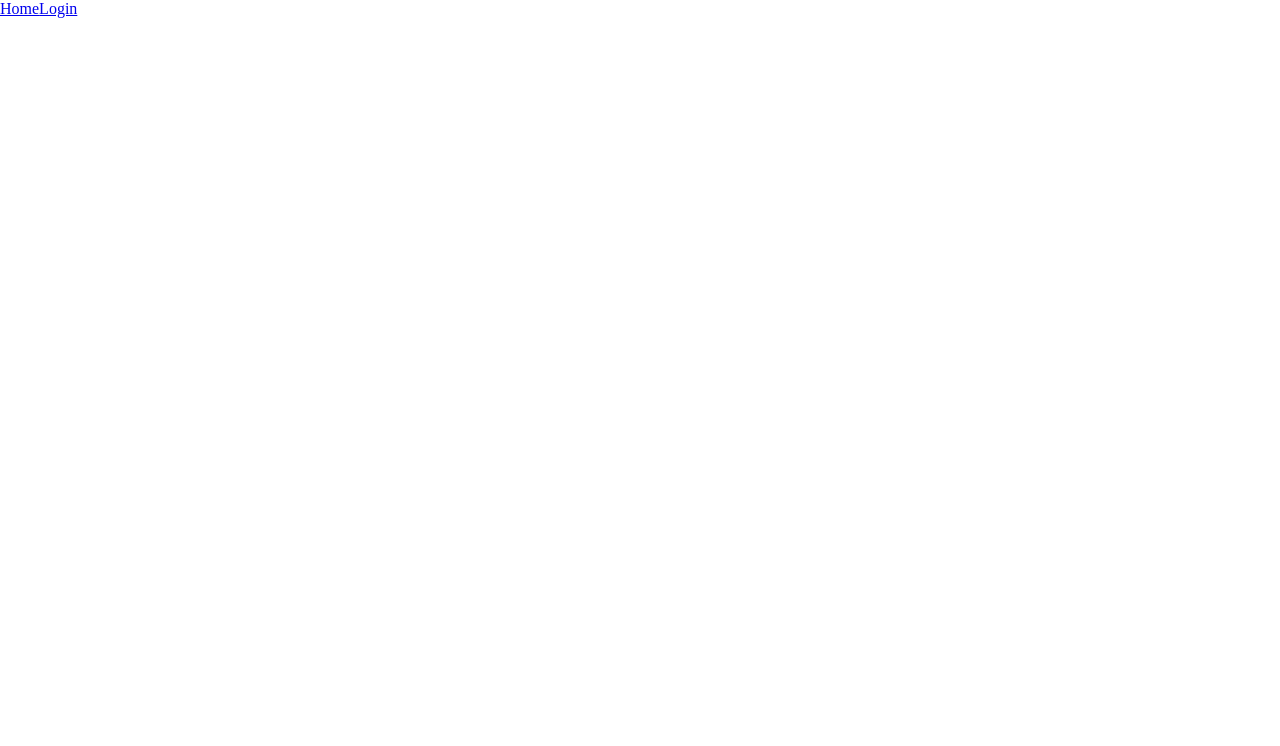
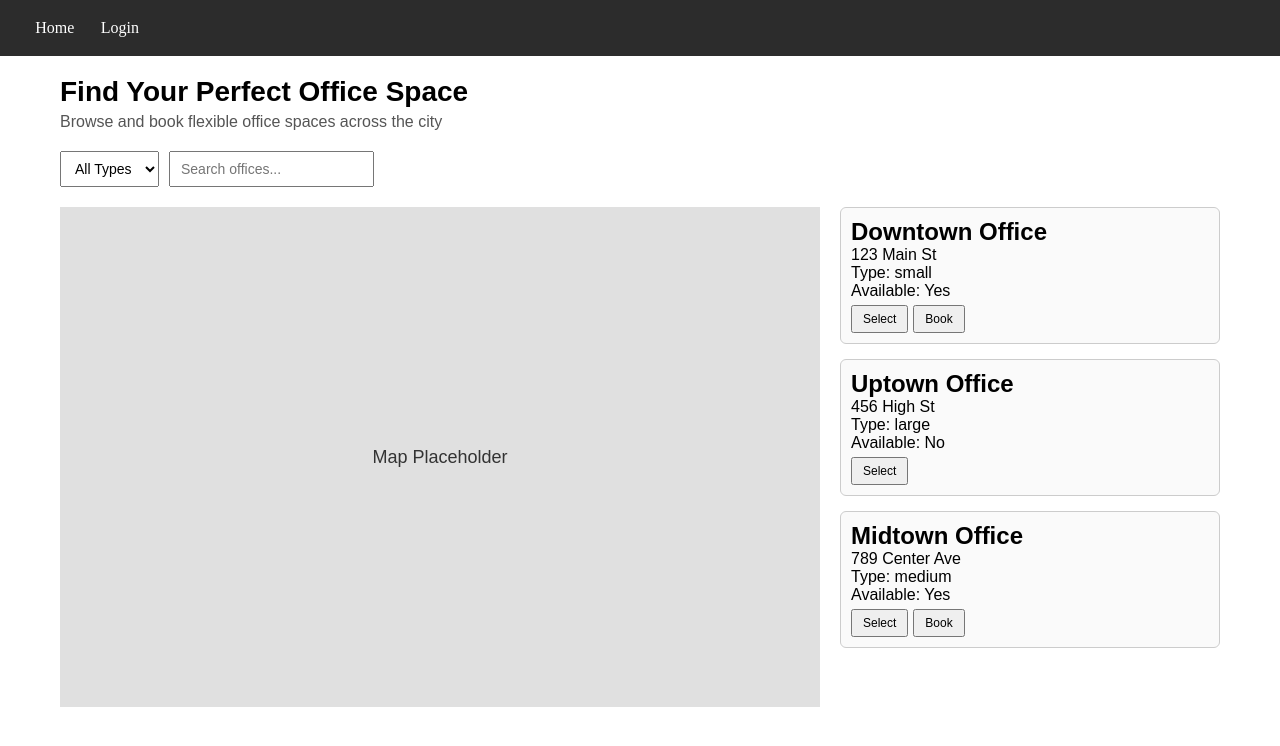
Before and after one commit to Dv1de29/SmartHack2025, a React (Create React App) app in the folder frontend/frontend-react/: page / in a window 1280 px wide. Shown: the top 746 px of the page. Built offline with nearby package versions, Linux system fonts and the light colour scheme.

Commit message:
Works links

```diff
--- a/frontend/frontend-react/src/App.css
+++ b/frontend/frontend-react/src/App.css
@@ -1,38 +1,30 @@
-.App {
-  text-align: center;
+nav{
+  padding: 0.5rem 1rem;
+  width: 100vw;
+  min-height: 5vh;
+  display: flex;
+  position: sticky;
+  top: 0;
+  left: 0;
+  background-color: rgb(44, 44, 44);
 }
 
-.App-logo {
-  height: 40vmin;
-  pointer-events: none;
+.links{
+  padding: 0.5rem 1rem;
+  justify-self: flex-start;
+  display: flex;
+  gap: 20px;
 }
 
-@media (prefers-reduced-motion: no-preference) {
-  .App-logo {
-    animation: App-logo-spin infinite 20s linear;
-  }
+.links > *{
+  text-decoration: none;
+  color: white;
+  border-radius: 10px;
+  width: auto;
+  padding: 0.2rem;
 }
 
-.App-header {
-  background-color: #282c34;
-  min-height: 100vh;
-  display: flex;
-  flex-direction: column;
-  align-items: center;
-  justify-content: center;
-  font-size: calc(10px + 2vmin);
-  color: white;
+.links > *:hover{
+  transform: scale(1.1);
+  background-color: rgb(75, 75, 75);
 }
-
-.App-link {
-  color: #61dafb;
-}
-
-@keyframes App-logo-spin {
-  from {
-    transform: rotate(0deg);
-  }
-  to {
-    transform: rotate(360deg);
-  }
-}
--- a/frontend/frontend-react/src/App.tsx
+++ b/frontend/frontend-react/src/App.tsx
@@ -11,12 +11,16 @@ function App() {
   return (
     <>
       <nav>
-        <Link to={"/"}>Home</Link>
-        <Link to={"/login"}>Login</Link>
+        <div className="links">
+          <Link to={"/"}>Home</Link>
+          <Link to={"/login"}>Login</Link>
+        </div>
+
       </nav>
 
       <Routes>
         <Route path='/' element={<HomePage/>}></Route>
+        <Route path='/login' element={<LoginPage/>}></Route>
       </Routes>
     </>
   );
--- a/frontend/frontend-react/src/pages/HomePage.tsx
+++ b/frontend/frontend-react/src/pages/HomePage.tsx
@@ -1,7 +1,102 @@
+import { useState, useMemo } from "react";
 
+import '../styles/HomePage.css'
+
+type Office = {
+  id: number;
+  name: string;
+  address: string;
+  type: string;
+  available: boolean;
+};
+
+const offices: Office[] = [
+  { id: 1, name: "Downtown Office", address: "123 Main St", type: "small", available: true },
+  { id: 2, name: "Uptown Office", address: "456 High St", type: "large", available: false },
+  { id: 3, name: "Midtown Office", address: "789 Center Ave", type: "medium", available: true },
+];
 
 function HomePage() {
-    return (<><div className="da"></div></>)
+  const [selectedOffice, setSelectedOffice] = useState<Office | null>(null);
+  const [bookingOffice, setBookingOffice] = useState<Office | null>(null);
+  const [typeFilter, setTypeFilter] = useState("all");
+  const [searchQuery, setSearchQuery] = useState("");
+
+  const filteredOffices = useMemo(() => {
+    return offices.filter((office) => {
+      const matchesType = typeFilter === "all" || office.type === typeFilter;
+      const matchesSearch =
+        office.name.toLowerCase().includes(searchQuery.toLowerCase()) ||
+        office.address.toLowerCase().includes(searchQuery.toLowerCase());
+      return matchesType && matchesSearch;
+    });
+  }, [typeFilter, searchQuery]);
+
+  return (
+    <div className="container">
+      <div className="header">
+        <h1>Find Your Perfect Office Space</h1>
+        <p>Browse and book flexible office spaces across the city</p>
+      </div>
+
+      <div className="filters">
+        <select value={typeFilter} onChange={(e) => setTypeFilter(e.target.value)}>
+          <option value="all">All Types</option>
+          <option value="small">Small</option>
+          <option value="medium">Medium</option>
+          <option value="large">Large</option>
+        </select>
+
+        <input
+          type="text"
+          placeholder="Search offices..."
+          value={searchQuery}
+          onChange={(e) => setSearchQuery(e.target.value)}
+        />
+      </div>
+
+      <div className="main-grid">
+        <div className="map">
+          <div className="map-placeholder">
+            {selectedOffice ? `Selected: ${selectedOffice.name}` : "Map Placeholder"}
+          </div>
+        </div>
+
+        <div className="office-list">
+          {filteredOffices.length === 0 && (
+            <p className="no-offices">No offices found matching your criteria</p>
+          )}
+
+          {filteredOffices.map((office) => (
+            <div
+              key={office.id}
+              className={`office-card ${selectedOffice?.id === office.id ? "selected" : ""}`}
+            >
+              <h2>{office.name}</h2>
+              <p>{office.address}</p>
+              <p>Type: {office.type}</p>
+              <p>Available: {office.available ? "Yes" : "No"}</p>
+
+              <button onClick={() => setSelectedOffice(office)}>Select</button>
+              {office.available && (
+                <button onClick={() => setBookingOffice(office)}>Book</button>
+              )}
+            </div>
+          ))}
+        </div>
+      </div>
+
+      {bookingOffice && (
+        <div className="booking-dialog">
+          <div className="booking-content">
+            <h3>Booking {bookingOffice.name}</h3>
+            <p>{bookingOffice.address}</p>
+            <button onClick={() => setBookingOffice(null)}>Close</button>
+          </div>
+        </div>
+      )}
+    </div>
+  );
 }
 
 export default HomePage;
--- /dev/null
+++ b/frontend/frontend-react/src/styles/HomePage.css
@@ -0,0 +1,100 @@
+.container {
+  max-width: 1200px;
+  margin: 0 auto;
+  padding: 20px;
+  font-family: sans-serif;
+}
+
+.header h1 {
+  font-size: 28px;
+  margin-bottom: 5px;
+}
+
+.header p {
+  color: #555;
+  margin-bottom: 20px;
+}
+
+.filters {
+  display: flex;
+  gap: 10px;
+  margin-bottom: 20px;
+}
+
+.filters select,
+.filters input {
+  padding: 8px 10px;
+  font-size: 14px;
+}
+
+.main-grid {
+  display: grid;
+  grid-template-columns: 2fr 1fr;
+  gap: 20px;
+}
+
+.map {
+  height: 500px;
+  background-color: #e0e0e0;
+  display: flex;
+  align-items: center;
+  justify-content: center;
+}
+
+.map-placeholder {
+  font-size: 18px;
+  color: #333;
+}
+
+.office-list {
+  display: flex;
+  flex-direction: column;
+  gap: 15px;
+  max-height: 500px;
+  overflow-y: auto;
+}
+
+.office-card {
+  border: 1px solid #ccc;
+  padding: 10px;
+  border-radius: 6px;
+  background: #fafafa;
+}
+
+.office-card.selected {
+  border-color: #007bff;
+  background: #e6f0ff;
+}
+
+.office-card button {
+  margin-right: 5px;
+  margin-top: 5px;
+  padding: 5px 10px;
+  font-size: 12px;
+}
+
+.no-offices {
+  text-align: center;
+  color: #777;
+  padding: 20px 0;
+}
+
+.booking-dialog {
+  position: fixed;
+  top: 0;
+  left: 0;
+  width: 100%;
+  height: 100%;
+  background-color: rgba(0, 0, 0, 0.4);
+  display: flex;
+  align-items: center;
+  justify-content: center;
+}
+
+.booking-content {
+  background: #fff;
+  padding: 20px;
+  border-radius: 8px;
+  min-width: 300px;
+  text-align: center;
+}
```
